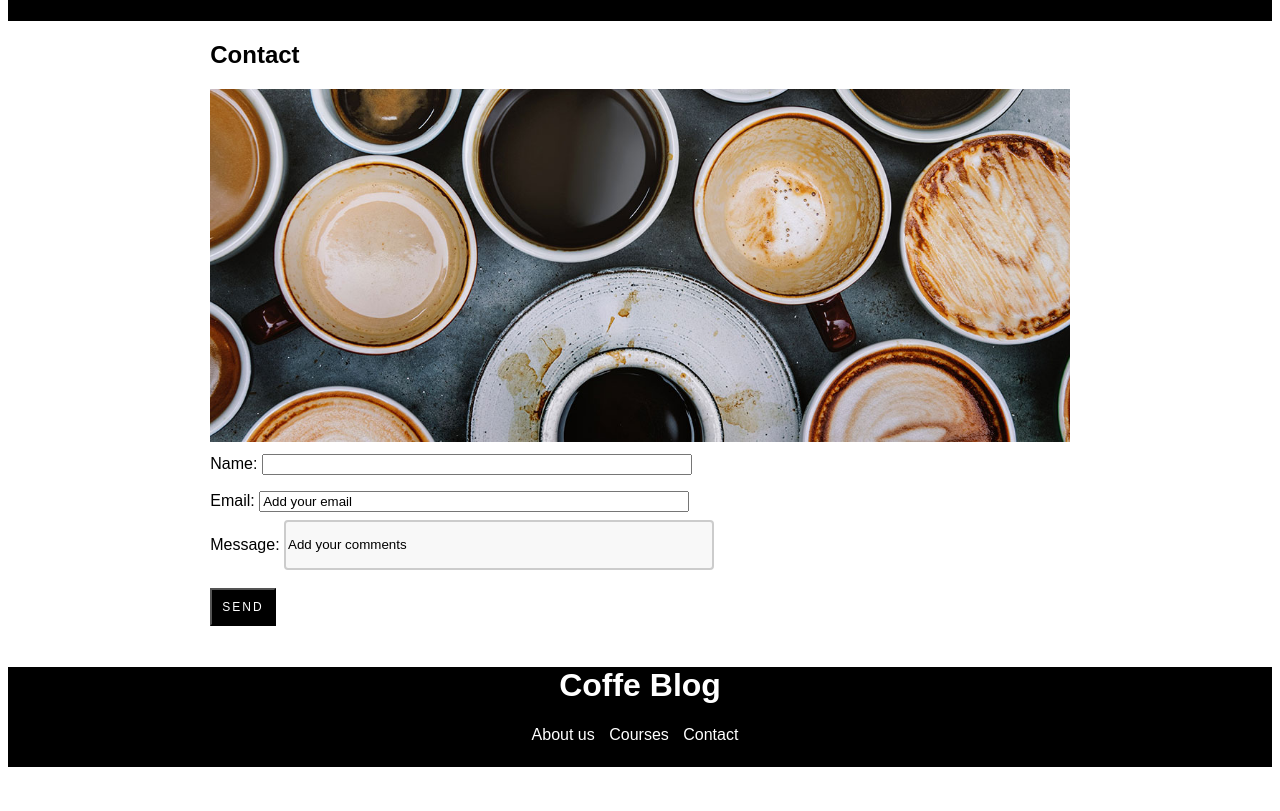
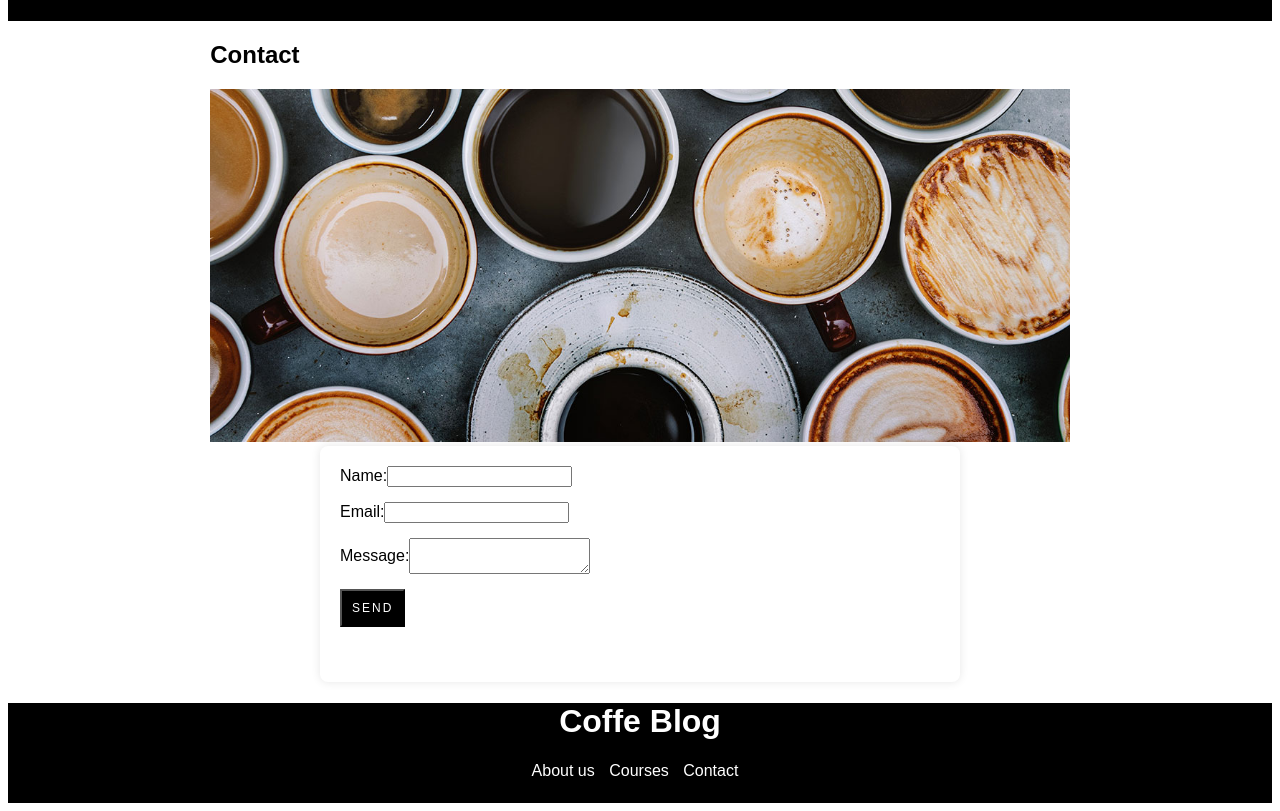
Before and after one commit to daballesteros94/SDGKU_proyects, a plain HTML site: page contact.html in a window 1280 px wide. Shown: the part 87-898 px from the top of the page. Before the commit the page ends 862 px from the top, so only its background shows below. Drawn offline with Linux system fonts and the light colour scheme.

Commit message:
commit 3

```diff
--- a/contact.html
+++ b/contact.html
@@ -19,7 +19,7 @@
     </header>
 
      <main class="container2">
-        <section>
+        <section class="image-section">
             <h2>Contact</h2>
             <div>
                 <img src="./coffee-images-main/contact.jpg" alt="error here">
@@ -27,15 +27,25 @@
         </section>
 
         <section>
+            <div class="form-container container2">
                 <form>
+                    <div class="form-row">
                         <label for="name">Name: </label>
-                <input class="input_textbox" type="text" id="name" name="name" value=""><br>
+                        <input type="text" id="name" name="name">
+                    </div>
+                    <div class="form-row">
                         <label for="email">Email: </label>
-                <input class="input_textbox" type="text" id="email" name="email" value="Add your email"><br>
+                        <input type="text" id="email" name="email">
+                    </div>
+                    <div class="form-row">
                         <label for="message">Message: </label>
-                <input class="textarea" type="text" id="message" name="message" value="Add your comments"><br><br>
+                        <textarea id="message" name="message"></textarea>
+                    </div>
+                    <div class="form-row">
                         <input class="btn-black" type="submit" value="Send">
+                    </div>
                 </form>
+            </div>
         </section>
     </main>
 
--- a/mystyle.css
+++ b/mystyle.css
@@ -104,13 +104,15 @@ img {
     margin: 8px 0;
     box-sizing: border-box;
 }
-.textarea {
-  width: 50%;
-  height: 50px;
-  box-sizing: border-box;
-  border: 2px solid #ccc;
-  border-radius: 4px;
-  background-color: #f8f8f8;
-  resize: none;
-
+.form-container{
+    background-color: white;
+    padding: 20px;
+    border-radius: 8px;
+    box-shadow: 0 0 10px rgba(0, 0, 0, 0.1);
+    width: 600px;
 }
+.form-row {
+    display: flex;
+    align-items: center;
+    margin-bottom: 15px;
+}
```
Lines whose indentation alone changed are shown as unchanged.
